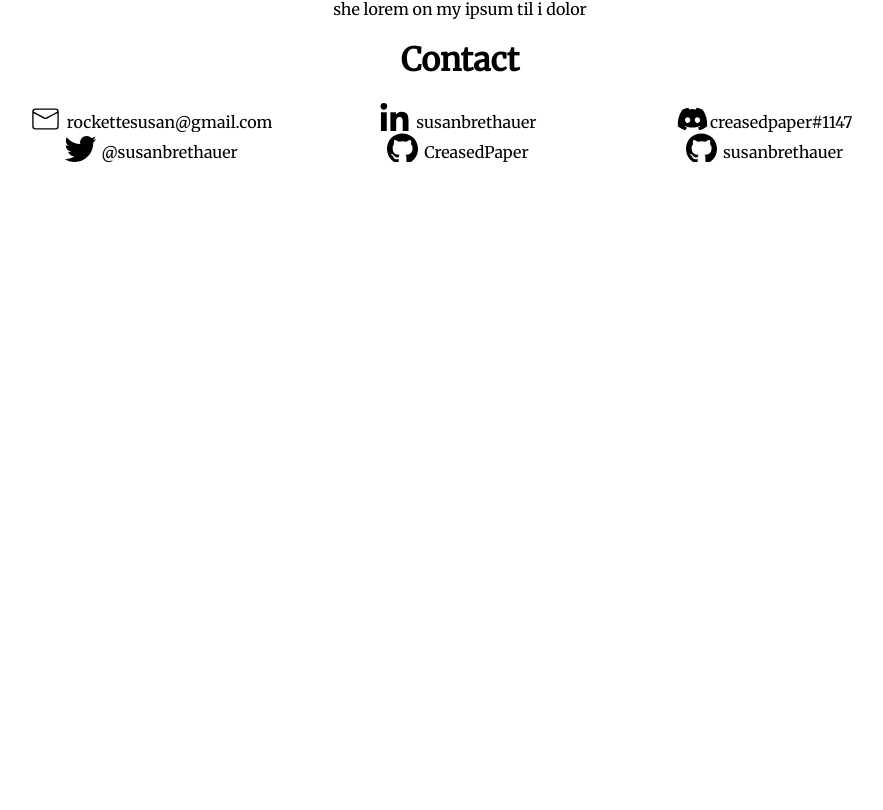
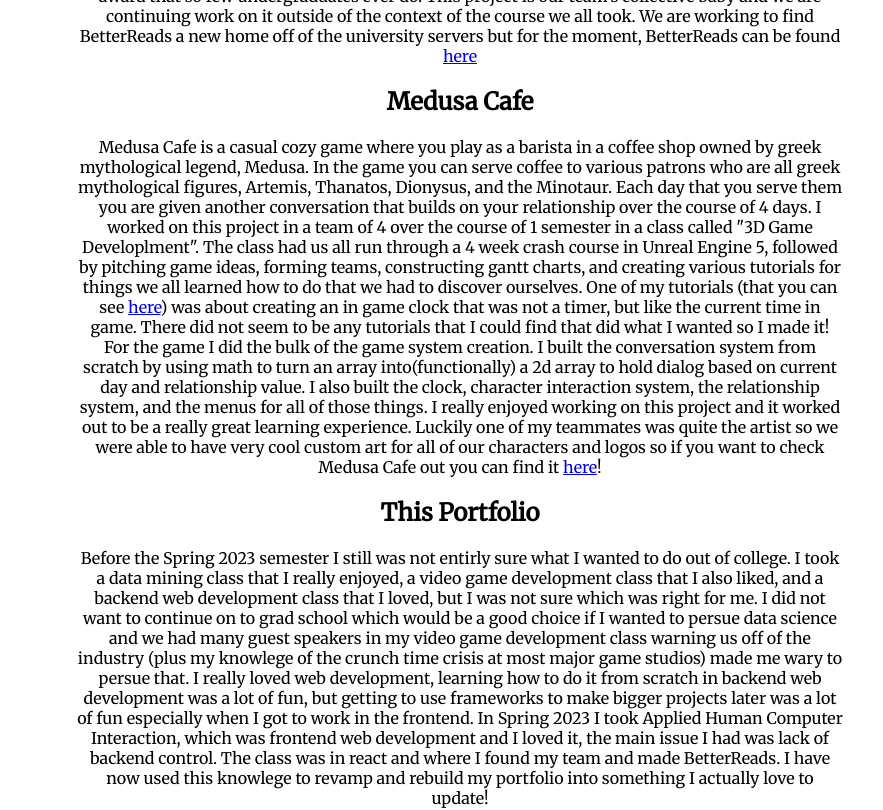
Before and after one commit to CreasedPaper/susans_new_portfolio, a React (Create React App) app: page / in a window 1280 px wide. Shown: the part 1420-2230 px from the top of the page, without its empty margins (180-1063 px from the left). Before the commit the page ends 1582 px from the top, so only its background shows below. Built offline with nearby package versions, Linux system fonts and the light colour scheme.

Commit message:
qol changes + added projects

```diff
--- a/src/App.js
+++ b/src/App.js
@@ -15,9 +15,20 @@ function App() {
       <NavBar/>
       <div className='bodyContent'>
         <Intro/>
+        <p>{'                    '}</p>
+        <p>{'                    '}</p>
+
         <Skills/>
+        <p>{'                    '}</p>
+        <p>{'                    '}</p>
+
         <Projects/>
+        <p>{'                    '}</p>
+        <p>{'                    '}</p>
+
         <Contact/>
+        <p>{'                    '}</p>
+        <p>{'                    '}</p>
 
       </div>
     </div>
--- a/src/sections/Contact.jsx
+++ b/src/sections/Contact.jsx
@@ -3,7 +3,7 @@ import { FaLinkedinIn, FaDiscord, FaTwitter, FaGithub } from "react-icons/fa";
 import { CiMail } from "react-icons/ci";
 function Contact() {
   return (
-    <div className='contactDiv'>
+    <div className='contactDiv' id='contact'>
         <h1>Contact</h1>
         <div className='contactItemDiv'>
             <div className='contactItem'>
@@ -13,7 +13,7 @@ function Contact() {
                 <FaLinkedinIn className='icon'/><p className='social'> susanbrethauer</p>
             </div>
             <div className='contactItem'>
-                <FaDiscord className='icon'/><p className='social'>creasedpaper#1147</p>
+                <FaDiscord className='icon'/><p className='social'>creasedpaper</p>
             </div>
             <div className='contactItem'>
                 <FaTwitter className='icon'/><p className='social'> @susanbrethauer</p>
--- a/src/sections/Intro.jsx
+++ b/src/sections/Intro.jsx
@@ -3,7 +3,7 @@ import "../index.css"
 
 function Intro() {
   return (
-    <div className='introDiv'>
+    <div className='introDiv' id="intro">
         <h1 className='introTitle'>About Me</h1>
         <p>Hi! I'm Susan Brethauer! In May of 2023 I finished my BS in Computer Science at the University at Buffalo with
             a concentration in software. In my time at university I built many applications, mostly
--- a/src/sections/NavBar.jsx
+++ b/src/sections/NavBar.jsx
@@ -5,16 +5,25 @@ function NavBar() {
   return (
     <div className='navBar'>
         <div className='navItem'>
+            <a href='#intro' className='headItem'>
             <p className='navItemTitle'>About Me</p>
+            </a>
+        </div>
+
+        <div className='navItem'>
+            <a href='#skills' className='headItem'>
+            <p className='navItemTitle'>Skills</p>
+            </a>
         </div>
         <div className='navItem'>
-            <p className='navItemTitle'>Skills</p>
+        <a href='#projects' className='headItem'>
+            <p className='navItemTitle'>Projects</p>
+            </a>
         </div>
         <div className='navItem'>
-            <p className='navItemTitle'>Projects</p>
-        </div>
-        <div className='navItem'>
+            <a href='#contact' className='headItem'>
             <p className='navItemTitle'>Contact</p>
+            </a>
         </div>
 
     </div>
--- a/src/sections/Projects.jsx
+++ b/src/sections/Projects.jsx
@@ -2,7 +2,7 @@ import React from 'react'
 
 function Projects() {
   return (
-    <div className='projectsDiv'>
+    <div className='projectsDiv' id='projects'>
         <h1>
             Projects
         </h1>
@@ -28,10 +28,41 @@ function Projects() {
                 </p>
             </div>
             <div className='projectItem'>
-                <h3 className='projectTitle'>Project 2</h3>
+                <h2 className='projectTitle'>Medusa Cafe</h2>
                 {/* <h4 className='projectSubtitle'> Description</h4> */}
                 <p className='projectDesciption'>
-                    she lorem on my ipsum til i dolor
+                    Medusa Cafe is a casual cozy game where you play as a barista in a coffee shop owned by greek
+                    mythological legend, Medusa. In the game you can serve coffee to various patrons who are all
+                    greek mythological figures, Artemis, Thanatos, Dionysus, and the Minotaur. Each day that you serve
+                    them you are given another conversation that builds on your relationship over the course of 4 days. I worked
+                    on this project in a team of 4 over the course of 1 semester in a class called "3D Game Developlment". The class had
+                    us all run through a 4 week crash course in Unreal Engine 5, followed by pitching game ideas, forming teams, constructing
+                    gantt charts, and creating various tutorials for things we all learned how to do that we had to discover ourselves.
+                    One of my tutorials (that you can see <a href="https://youtu.be/m2x69sxNoGk">here</a>) was about creating an in game
+                    clock that was not a timer, but like the current time in game. There did not seem to be any tutorials that I could find that
+                    did what I wanted so I made it! For the game I did the bulk of the game system creation. I built the conversation system from
+                    scratch by using math to turn an array into(functionally) a 2d array to hold dialog based on current day and relationship value.
+                    I also built the clock, character interaction system, the relationship system, and the menus for all of those things. I really
+                    enjoyed working on this project and it worked out to be a really great learning experience. Luckily one of my teammates was quite
+                    the artist so we were able to have very cool custom art for all of our characters and logos so if you want to check Medusa Cafe
+                    out you can find it <a href="https://xcreasedpaper.itch.io/medusa-cafe">here</a>!
+
+                </p>
+            </div>
+            <div className='projectItem'>
+                <h2 className='projectTitle'>This Portfolio</h2>
+                {/* <h4 className='projectSubtitle'> Description</h4> */}
+                <p className='projectDesciption'>
+                    Before the Spring 2023 semester I still was not entirly sure what I wanted to do out of college. I took a data mining class
+                    that I really enjoyed, a video game development class that I also liked, and a backend web development class that I loved, but
+                    I was not sure which was right for me. I did not want to continue on to grad school which would be a good
+                    choice if I wanted to persue data science and we had many guest speakers in my video game development class warning us off of
+                    the industry (plus my knowlege of the crunch time crisis at most major game studios) made me wary to persue that. I really loved
+                    web development, learning how to do it from scratch in backend web development was a lot of fun, but getting to use
+                    frameworks to make bigger projects later was a lot of fun especially when I got to work in the frontend. In Spring 2023 I took
+                    Applied Human Computer Interaction, which was frontend web development and I loved it, the main issue I had was lack of backend control.
+                    The class was in react and where I found my team and made BetterReads. I have now used this knowlege to revamp and rebuild my portfolio into
+                    something I actually love to update!
 
                 </p>
             </div>
--- a/src/sections/Skills.jsx
+++ b/src/sections/Skills.jsx
@@ -5,7 +5,7 @@ import { SiFlask, SiScala } from "react-icons/si";
 
 function Skills() {
   return (
-    <div className='skillsDiv'>
+    <div className='skillsDiv' id='skills'>
         <h1>Skills</h1>
         <div className='skillContainer'>
             <div className='skillItemContainer'>
--- a/src/sections/sectionCSS/navbarCSS.css
+++ b/src/sections/sectionCSS/navbarCSS.css
@@ -31,3 +31,8 @@
   .navItem:hover {
     background-size: 100% 100%;
   }
+
+.headItem {
+    color: inherit; /* blue colors for links too */
+    text-decoration: inherit; /* no underline */
+  }
```
